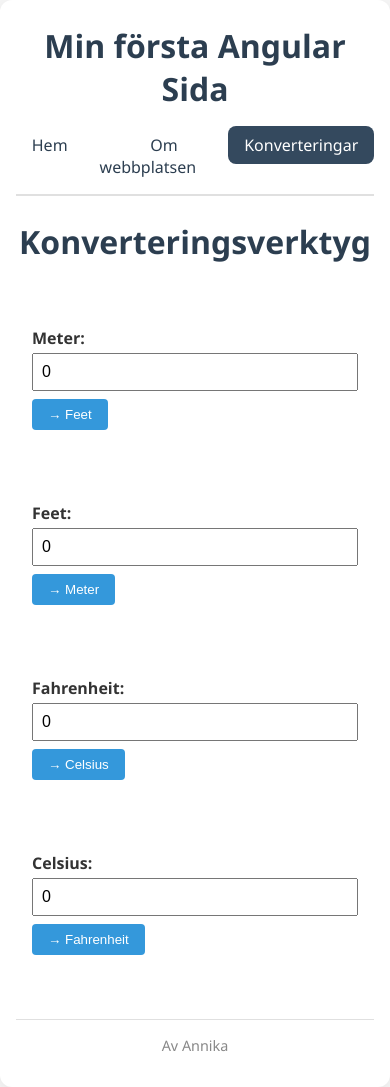
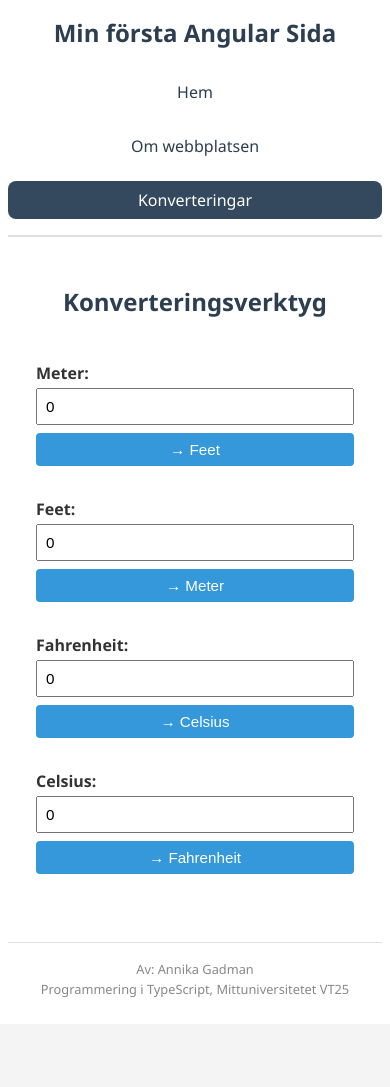
Before and after one commit to agadman/myFirstAngularProject, an Angular app: page /convert in a window 390 px wide. After the commit the page ends 1024 px from the top, so only its background shows below. Built offline with nearby package versions, Linux system fonts and the light colour scheme.

Commit message:
fixat responsivitet

```diff
--- a/src/app/pages/about/about.component.css
+++ b/src/app/pages/about/about.component.css
@@ -1,15 +1,23 @@
 div {
-    max-width: 700px;
-    margin: 0 auto;
-    padding: 2rem 1rem;
-    text-align: left;
+  max-width: 700px;
+  margin: 0 auto;
+  padding: 2rem 1rem;
+  text-align: left;
+}
+
+@media (max-width: 600px) {
+  div {
+    padding: 1.5rem 0.75rem;
+    font-size: 0.95rem;
   }
 
   h2 {
+    font-size: 1.5rem;
     text-align: center;
   }
 
   h3 {
-    color: #34495e;
-    margin-top: 2rem;
+    font-size: 1.2rem;
+    margin-top: 1.5rem;
   }
+}
--- a/src/app/pages/convert/convert.component.css
+++ b/src/app/pages/convert/convert.component.css
@@ -1,13 +1,12 @@
+div {
+    padding: 2rem 1rem;
+}
+
 section {
     max-width: 700px;
     margin: 0 auto;
-    padding: 2rem 1rem;
+    padding: 1rem;
     text-align: left;
-  }
-
-  h2 {
-    text-align: center;
-    margin-bottom: 2rem;
   }
 
   label {
@@ -39,8 +38,16 @@ section {
     background-color: #2980b9;
   }
 
-  p {
-    font-size: 1rem;
-    margin-bottom: 2rem;
-    color: #2c3e50;
+  @media (max-width: 600px) {
+    section {
+      padding: 0.75rem;
+    }
+
+    input, button {
+      font-size: 0.95rem;
+    }
+
+    button {
+      width: 100%;
+    }
   }
--- a/src/app/pages/convert/convert.component.html
+++ b/src/app/pages/convert/convert.component.html
@@ -1,5 +1,5 @@
+<div>
   <h2>Konverteringsverktyg</h2>
-
   <section>
     <label for="meters">Meter:</label>
     <input type="number" id="meters" [(ngModel)]="meters" />
@@ -24,3 +24,4 @@
     <button (click)="convertCelsiusToFahrenheit()">→ Fahrenheit</button>
     <p *ngIf="resultCelsiusToFahrenheit !== null">Resultat: {{ resultCelsiusToFahrenheit }} °F</p>
   </section>
+</div>
--- a/src/app/pages/home/home.component.css
+++ b/src/app/pages/home/home.component.css
@@ -14,10 +14,12 @@
 
   section {
     display: flex;
-    flex-direction: column;
+    flex-direction: row;
+    flex-wrap: wrap;
     gap: 1rem;
     justify-content: center;
-    align-items: center;
+    align-items: stretch;
+    margin-top: 2rem;
   }
 
   article {
@@ -29,7 +31,13 @@
     box-shadow: 0 2px 8px rgba(0, 0, 0, 0.05);
   }
 
-  h3 {
-    margin-top: 0;
-    color: #34495e;
+  @media (max-width: 768px) {
+    section {
+      flex-direction: column;
+      align-items: center;
+    }
+
+    article {
+      width: 90%;
+    }
   }
--- a/src/app/partials/footer/footer.component.css
+++ b/src/app/partials/footer/footer.component.css
@@ -1,7 +1,12 @@
 footer {
     text-align: center;
     padding: 1rem 0;
-    font-size: 0.9rem;
-    color: #888;
     border-top: 1px solid #e0e0e0;
   }
+
+  p {
+    max-width: none;
+    margin: 0;
+    font-size: 0.8rem;
+    color: #888;
+  }
--- a/src/app/partials/footer/footer.component.html
+++ b/src/app/partials/footer/footer.component.html
@@ -1 +1,4 @@
-<footer>Av Annika</footer>
+<footer>
+    <p>Av: Annika Gadman</p>
+    <p>Programmering i TypeScript, Mittuniversitetet VT25</p>
+</footer>
--- a/src/app/partials/mainmenu/mainmenu.component.css
+++ b/src/app/partials/mainmenu/mainmenu.component.css
@@ -33,3 +33,20 @@ nav {
     background-color: #34495e;
     color: white;
   }
+
+  @media (max-width: 600px) {
+    ul {
+      flex-direction: column;
+      align-items: center;
+    }
+
+    li {
+      width: 100%;
+      text-align: center;
+    }
+
+    a {
+      display: block;
+      width: 100%;
+    }
+  }
--- a/src/styles.css
+++ b/src/styles.css
@@ -42,12 +42,36 @@ h1 {
  h2 {
     font-size: 2rem;
     color: #2c3e50;
+    text-align: center;
+    margin-bottom: 2rem;
+  }
+
+
+  h3 {
+    color: #34495e;
+    margin-top: 2rem;
   }
 
   p {
     max-width: 700px;
     margin: 0 auto 1.5rem;
-    font-size: 1.1rem;
+    font-size: 1rem;
     color: #555;
     line-height: 1.6;
   }
+
+  @media (max-width: 600px) {
+    .container {
+      padding: 0.5rem;
+      border-radius: 0;
+      box-shadow: none;
+    }
+
+    h1, h2 {
+      font-size: 1.5rem;
+    }
+
+    main {
+      padding: 1rem 0;
+    }
+  }
```
Lines whose indentation alone changed are shown as unchanged.
